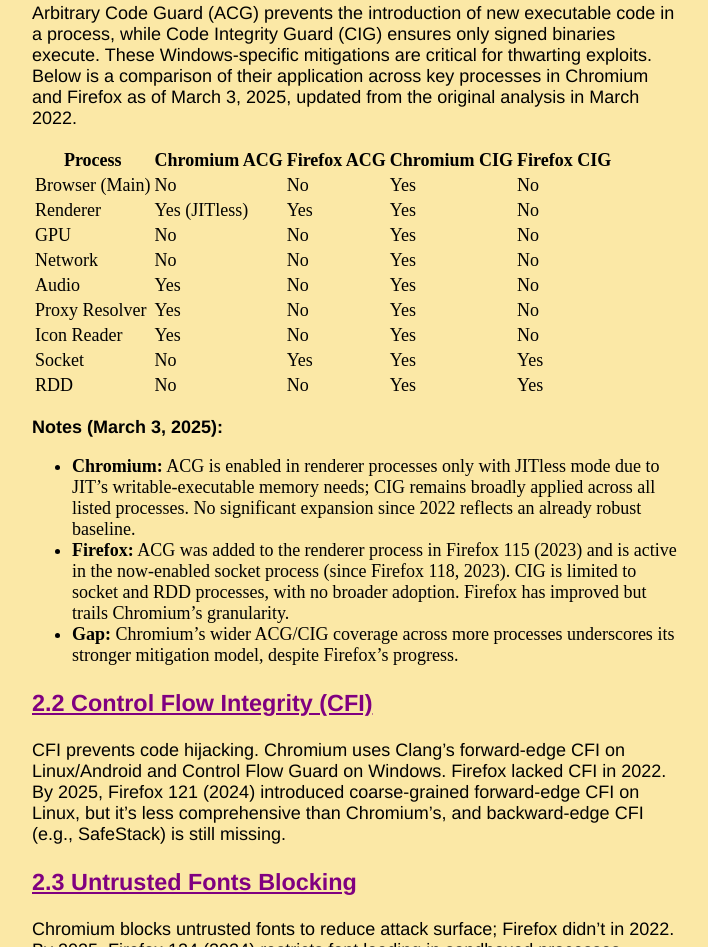
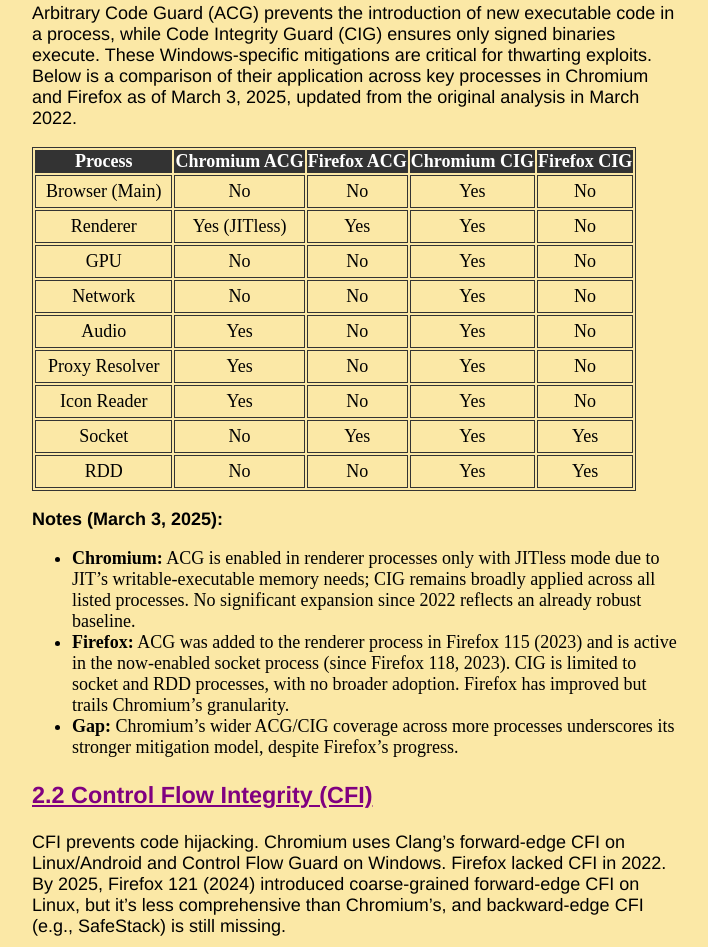
Before and after one commit to Nihal-Raj/nihal-raj.github.io, a plain HTML site: page firefox-chromium.html in a window 1280 px wide. Shown: the part 2160-3107 px from the top of the page, without its empty margins (18-726 px from the left). Drawn offline with Linux system fonts and the light colour scheme.

Commit message:
Update styles.css

```diff
--- a/styles.css
+++ b/styles.css
@@ -34,6 +34,20 @@
 
 em {
   font-family: 'Arial Narrow';
+}
+
+table, td {
+  border: 1px solid #333;
+}
+
+td {
+  padding: 5px 10px;
+  text-align: center;
+}
+
+thead, tfoot {
+  background-color: #333;
+  color: #fff;
 }
 
 @media (prefers-color-scheme: dark) {
```
